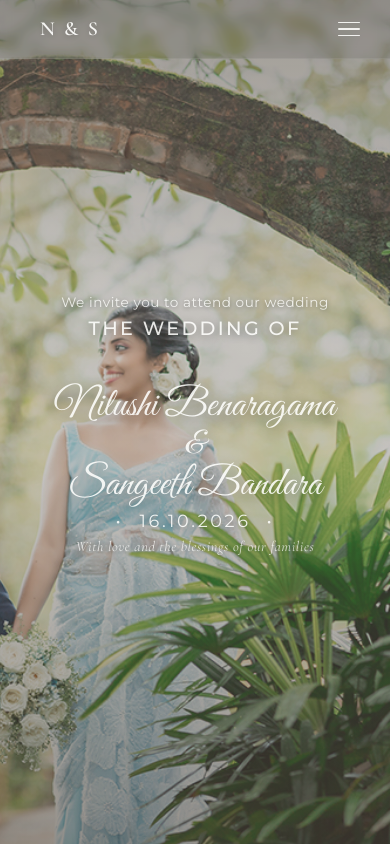
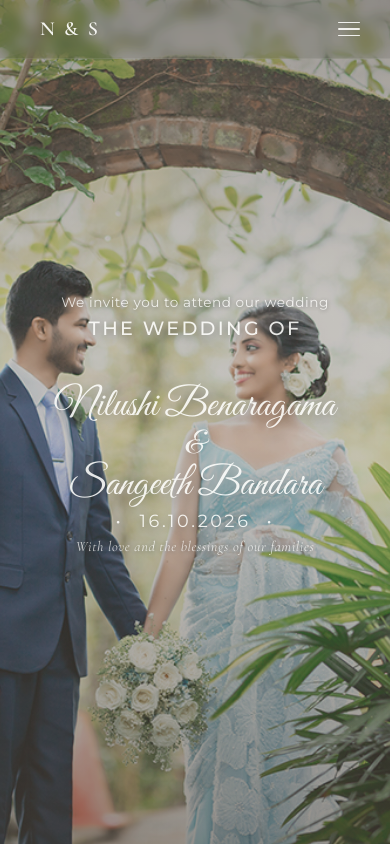
Before and after one commit to Benaragama-003/Wedding-Invitation, a React (Vite) app in the folder Frontend/: page / in a window 390 px wide. Both pictures are taken after a click on the button "OPEN INVITATION". Shown: the top 844 px of the page. Built offline with nearby package versions, Linux system fonts and the light colour scheme; a web font is replaced by a local one.

Commit message:
Adjust hero image to shift right on both desktop and mobile

```diff
--- a/Frontend/src/index.css
+++ b/Frontend/src/index.css
@@ -387,8 +387,12 @@ body {
   /* Scale the image up by 25% so that we have enough overflow to pan it horizontally. */
   background-size: 125%;
   /* Pan to the right edge (100%) to pull the hands to the center.
-     20% vertically nudges them down to sit right above the ampersand. */
   background-position: 100% 20%;
+}
+
+.bg-hero-main-responsive {
+  /* Desktop: Shift image right (focal point 35%) to perfectly center both of them */
+  background-position: 35% center !important;
 }
 
 @media (max-width: 768px) {
@@ -401,12 +405,7 @@ body {
   }
 
   .bg-hero-main-responsive {
-    /* Shift focal point right (65%) to move the image left, bringing the groom's arm into frame */
-    object-position: 65% center !important;
+    /* Mobile: Shift image further right (20%) to save the groom's hand from cropping */
+    background-position: 20% center !important;
   }
 }
-
-.bg-hero-main-responsive {
-  /* Desktop: Shift focal point right (60%) to move the image left */
-  object-position: 60% center;
-}
```
